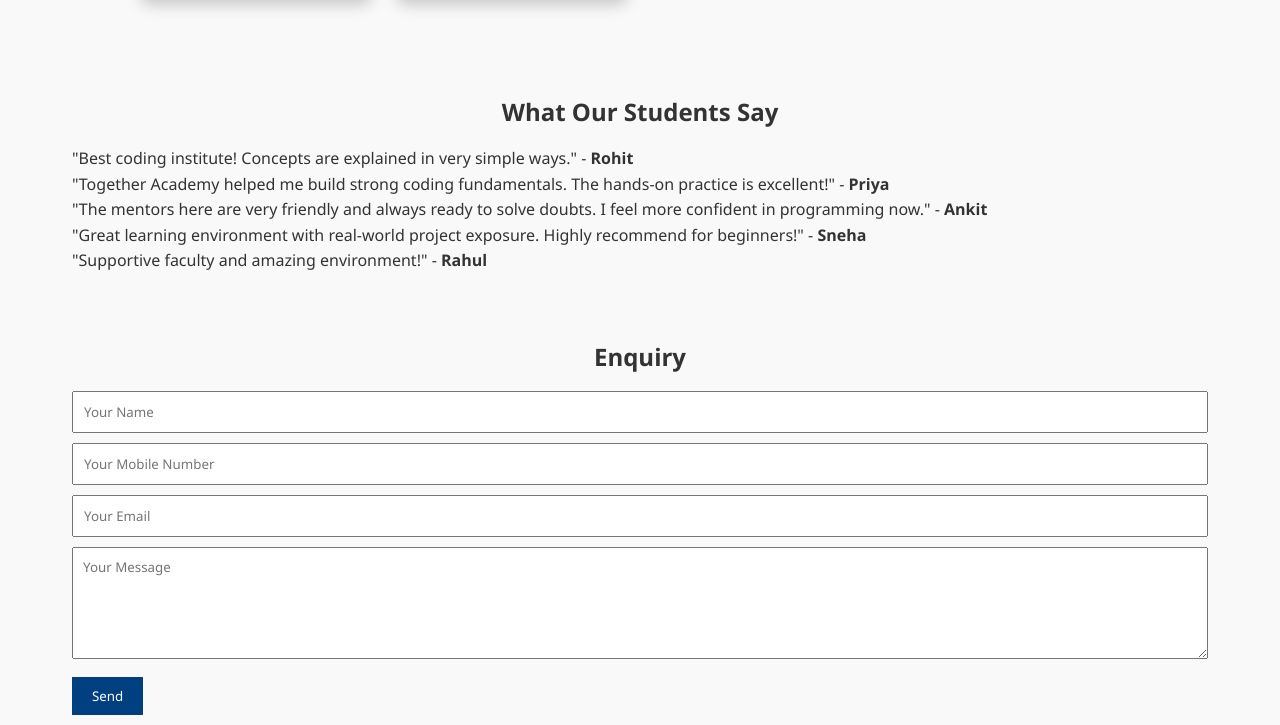
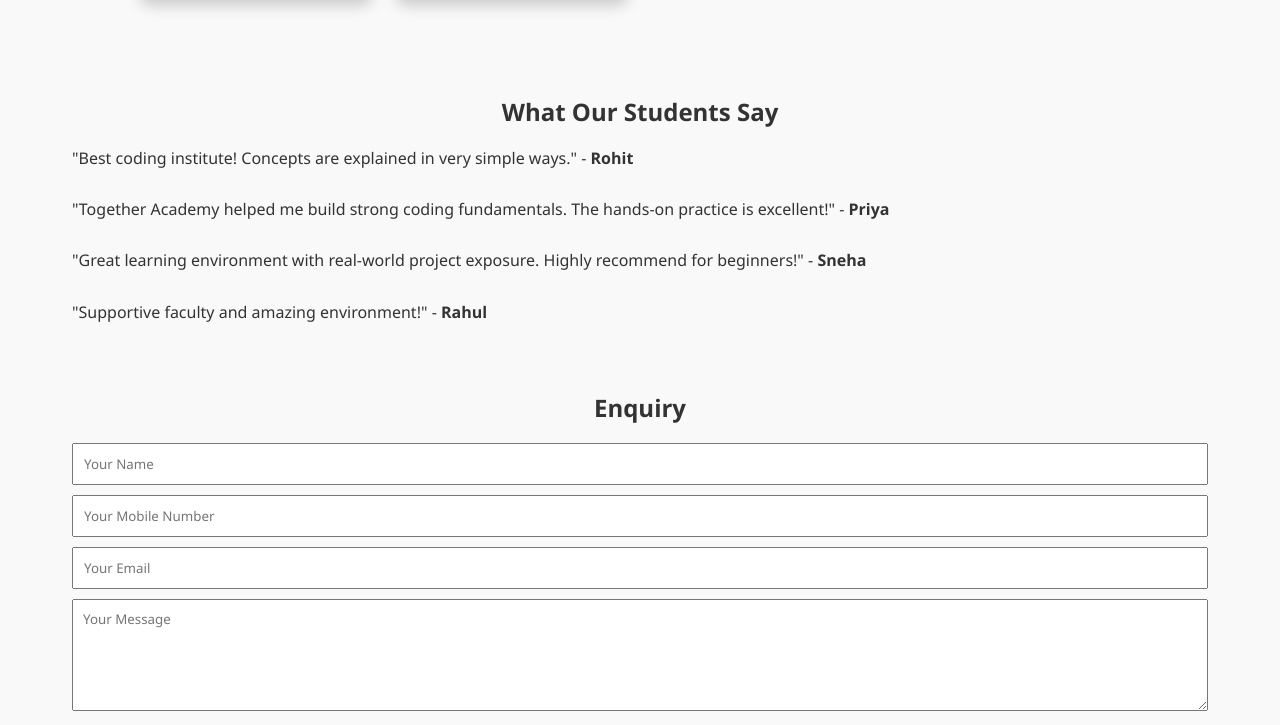
Before and after one commit to sujalchavan03/TogetherAcademy, a plain HTML site: page index.html in a window 1280 px wide. Shown: the part 1552-2277 px from the top of the page. Drawn offline with Linux system fonts and the light colour scheme.

Commit message:
Update index.html

```diff
--- a/index.html
+++ b/index.html
@@ -151,10 +151,9 @@
   <section class="testimonials" id="testimonials">
     <div class="container">
       <h2>What Our Students Say</h2>
-      <p>"Best coding institute! Concepts are explained in very simple ways." - <strong>Rohit</strong></p>
-      <p>"Together Academy helped me build strong coding fundamentals. The hands-on practice is excellent!" - <strong>Priya</strong></p>
-      <p>"The mentors here are very friendly and always ready to solve doubts. I feel more confident in programming now." - <strong>Ankit</strong></p>
-      <p>"Great learning environment with real-world project exposure. Highly recommend for beginners!" - <strong>Sneha</strong></p>
+      <p>"Best coding institute! Concepts are explained in very simple ways." - <strong>Rohit</strong></p><br>
+      <p>"Together Academy helped me build strong coding fundamentals. The hands-on practice is excellent!" - <strong>Priya</strong></p><br>
+      <p>"Great learning environment with real-world project exposure. Highly recommend for beginners!" - <strong>Sneha</strong></p><br>
       <p>"Supportive faculty and amazing environment!" - <strong>Rahul</strong></p>
     </div>
   </section>
```
